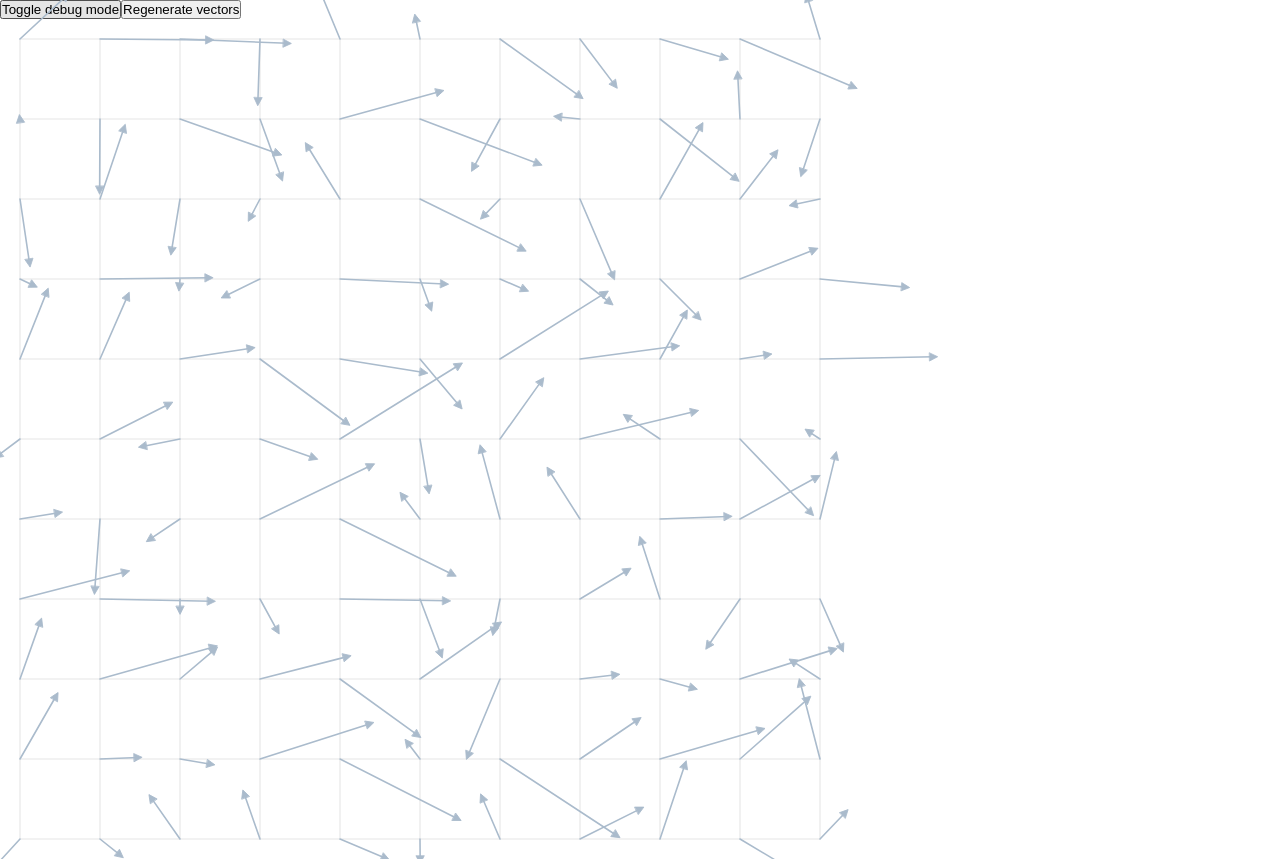
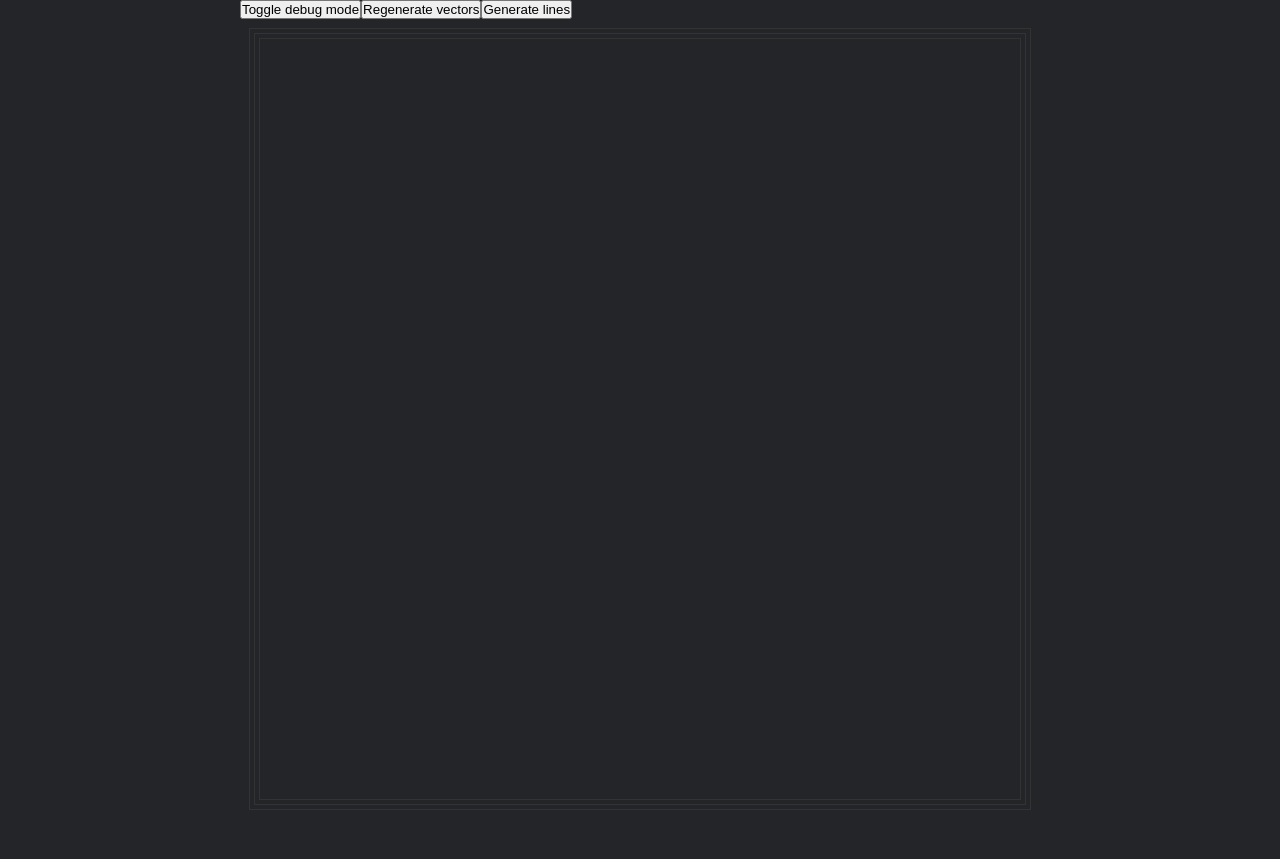
Before and after one commit to Stanko/neon, a React (Vite) app: page / in a window 1280 px wide. After the commit the page ends 819 px from the top, so only its background shows below. Built offline with nearby package versions, Linux system fonts and the light colour scheme.

Commit message:
Sediment

```diff
--- a/src/components/App.js
+++ b/src/components/App.js
@@ -11,12 +11,12 @@ export default class App extends Component {
   constructor() {
     super();
 
-    const gridSize = 10;
+    const gridSize = 15;
     const gridStep = 50;
     const maxVectorVelocity = gridStep;
 
     this.state = {
-      debug: true,
+      debug: false,
       gridSize,
       gridStep,
       lines: [],
@@ -45,6 +45,30 @@ export default class App extends Component {
     this.setState({
       vectors: generateVectors(gridSize, maxVectorVelocity),
       lines: [],
+    });
+  }
+
+  generateLines = () => {
+    const {
+      gridSize,
+      gridStep,
+      svgSize,
+      vectors,
+    } = this.state;
+
+    const lines = [];
+
+    for (let i = 0; i < 100; i++) {
+      const startingPoint = {
+        x: Math.round(Math.random() * svgSize / 4) + 5,
+        y: Math.round(Math.random() * (svgSize - 10)) + 5,
+      };
+
+      lines.push(generateLine(startingPoint, vectors, gridSize, gridStep));
+    }
+
+    this.setState({
+      lines,
     });
   }
 
@@ -85,9 +109,10 @@ export default class App extends Component {
     } = this.state;
 
     return (
-      <div>
+      <div className="App">
         <button onClick={ this.toggleDebug }>Toggle debug mode</button>
         <button onClick={ this.regenerateVectors }>Regenerate vectors</button>
+        <button onClick={ this.generateLines }>Generate lines</button>
         <svg
           viewBox={ `0 0 ${ svgSize } ${ svgSize }` }
           onClick={ this.addLine }
@@ -105,8 +130,12 @@ export default class App extends Component {
                 gridStep={ gridStep }
               />
             </Fragment> }
-            { lines.map(line => (
-                <Line key={ line } points={ line } />
+            { lines.map((line, index) => (
+                <Line
+                  key={ index }
+                  points={ line }
+                  strokeWidth={ line.strokeWidth }
+                />
               )) }
         </svg>
       </div>
--- a/src/components/Grid.js
+++ b/src/components/Grid.js
@@ -11,7 +11,7 @@ export default function Grid({
 
     lines.push(
       <path
-        key={`x${i}`}
+        key={`x${ i }`}
         className="GridLine"
         d={ `M 0 ${ coordinate } L ${ svgSize } ${ coordinate }` }
       />
@@ -19,7 +19,7 @@ export default function Grid({
 
     lines.push(
       <path
-        key={`y${i}`}
+        key={`y${ i }`}
         className="GridLine"
         d={ `M ${ coordinate } 0 L ${ coordinate } ${ svgSize }` }
       />
--- a/src/components/Line.js
+++ b/src/components/Line.js
@@ -80,6 +80,7 @@ export default class Line extends Component {
   render() {
     const {
       points,
+      strokeWidth,
     } = this.props;
 
     // build the d attributes by looping over the points
@@ -91,10 +92,13 @@ export default class Line extends Component {
       return `${ acc } ${ bezierCommand(point, i, a) }`;
     }, "");
 
-    console.log(d)
-
     return (
-      <path className="Line" stroke={ this.color } d={ d } />
+      <path
+        className="Line"
+        stroke={ this.color }
+        strokeWidth={ strokeWidth || 5 }
+        d={ d }
+      />
     );
   }
 }
--- a/src/components/Vectors.js
+++ b/src/components/Vectors.js
@@ -23,9 +23,10 @@ export default function Grid({
     verticalSet.forEach((vector, y) => {
       const xCoordinate = x * gridStep;
       const yCoordinate = y * gridStep;
+
       vectorElements.push(
         <path
-          key={ `vector${ x }${ y }` }
+          key={ `vector-${ x }-${ y }` }
           className="Vector"
           d={ `M ${ xCoordinate } ${ yCoordinate } L ${ (xCoordinate + vector.x).toFixed(2) } ${ (yCoordinate + vector.y).toFixed(2) }` }
           markerEnd="url(#arrow)"
--- a/src/scss/style.scss
+++ b/src/scss/style.scss
@@ -1,14 +1,29 @@
+$background-color: #232528;
+$border-color: #333;
+
 * {
   margin: 0;
   padding: 0;
   box-sizing: border-box;
 }
 
+body {
+  background: $background-color;
+}
+
+.App {
+  max-width: 800px;
+  margin: 0 auto;
+}
+
 svg {
   overflow: visible;
   margin: 20px;
   display: block;
-  max-width: 800px;
+  box-shadow:
+    0 0 0 1px $border-color,
+    0 0 0 5px $background-color, 0 0 0 6px $border-color,
+    0 0 0 10px $background-color, 0 0 0 11px $border-color;
 }
 
 marker {
@@ -21,15 +36,14 @@ path {
 }
 
 .GridLine {
-  stroke: #eee;
+  // stroke: #292929;
 }
 
 #arrow path,
 .Vector {
-  stroke: #abc;
-  fill: #abc;
+  stroke: #444;
+  fill: #444;
 }
 
 .Line {
-  stroke-width: 5;
 }
--- a/src/utils/generate-line.js
+++ b/src/utils/generate-line.js
@@ -69,15 +69,16 @@ function getNextPoint(currentPoint, line, vectors, gridSize, gridStep) {
 
   line.push(nextPoint);
 
-  // TODO Parametrize
-  // if (
-  //   nextPoint.x > size * 1.1 ||
-  //   nextPoint.y > size * 1.1 ||
-  //   nextPoint.x < size * -0.1 ||
-  //   nextPoint.y < size * -0.1
-  // ) {
-  //   return;
-  // }
+  const size = gridSize * gridStep;
+  const offset = 0.1 * size;
+  if (
+    nextPoint.x > (size + offset) ||
+    nextPoint.y > (size + offset) ||
+    nextPoint.x < -offset ||
+    nextPoint.y < -offset
+  ) {
+    return;
+  }
 
   if (line.length < 100) {
     getNextPoint(nextPoint, line, vectors, gridSize, gridStep);
@@ -89,5 +90,8 @@ export default function generateLine(startingPoint, vectors, gridSize, gridStep)
 
   getNextPoint(startingPoint, line, vectors, gridSize, gridStep);
 
+  const width = 5;
+  line.strokeWidth = Math.random() * width + 1;
+
   return line;
 }
--- a/src/utils/generate-vectors.js
+++ b/src/utils/generate-vectors.js
@@ -4,13 +4,20 @@ function getRandomVector(maxVectorVelocity) {
 
   const directionVector = {
     x: maxVectorVelocity * 0.5,
-    y: 0.
+    y: 0,
   };
 
   return {
     x: Math.random() * xSign * maxVectorVelocity + directionVector.x,
     y: Math.random() * ySign * maxVectorVelocity + directionVector.y
   };
+}
+
+function getRandomVector2(maxVectorVelocity) {
+  return {
+    x: (Math.random() * 0.2) * maxVectorVelocity,
+    y: (Math.random() * 0.11 - 0.05) * maxVectorVelocity,
+  }
 }
 
 export default function generateVectors(gridSize, maxVectorVelocity) {
@@ -20,7 +27,7 @@ export default function generateVectors(gridSize, maxVectorVelocity) {
     vectors[x] = [];
 
     for (let y = 0; y <= gridSize; y++) {
-      vectors[x][y] = getRandomVector(maxVectorVelocity);
+      vectors[x][y] = getRandomVector2(maxVectorVelocity);
     }
   }
 
```
